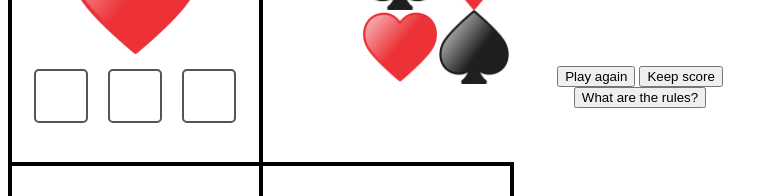
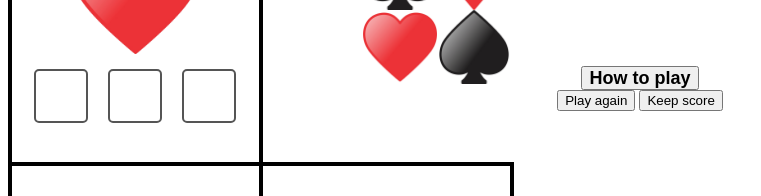
Before and after one commit to wdya/discard1, a plain HTML site: page index.html in a window 1280 px wide. Shown: the part 152-348 px from the top of the page, 0-761 px from the left. Drawn offline with Linux system fonts and the light colour scheme.

Commit message:
Instructions update and button styling

```diff
--- a/bin/dis-card.css
+++ b/bin/dis-card.css
@@ -44,6 +44,7 @@ td.sidesContent.highlight{
 	background: yellow;
 }
 
+/*STYLING THE FADE-OUT EFFECT*/
 .toFade {
 	opacity: 1;
 	transition: opacity 2s;
@@ -84,6 +85,12 @@ img.icon {
 	margin-top: 0;
 	margin-bottom: 0;
 	height: 20px;
+}
+
+button.rules {
+	line-height: 18px;
+	font-size: 18px;
+	font-weight: bold;
 }
 
 /*TEXT STYLINGS*/
--- a/index.html
+++ b/index.html
@@ -202,9 +202,9 @@
 				<br><span class="title1">I</span></p>
 			<br><br>
 			<!--CENTER BUTTONS-->
-			<p><button type="button" onClick="playAgain(1)">Play again</button>
-				<button type="button" onClick="keepScore()">Keep score</button>
-				<button type="button" onclick="window.open('documents/DIS-CARD I Instructions.pdf')">What are the rules?</button></p>
+			<p><button type="button" class="rules" onclick="window.open('documents/DIS-CARD I Instructions.pdf')">How to play</button><br>
+				<button type="button" onClick="playAgain(1)">Play again</button>
+				<button type="button" onClick="keepScore()">Keep score</button></p>
 		</center>
 
 		<!--SCOREBOARD (TOGGLEABLE)-->
```
Also changed, not shown: 3 other files.
